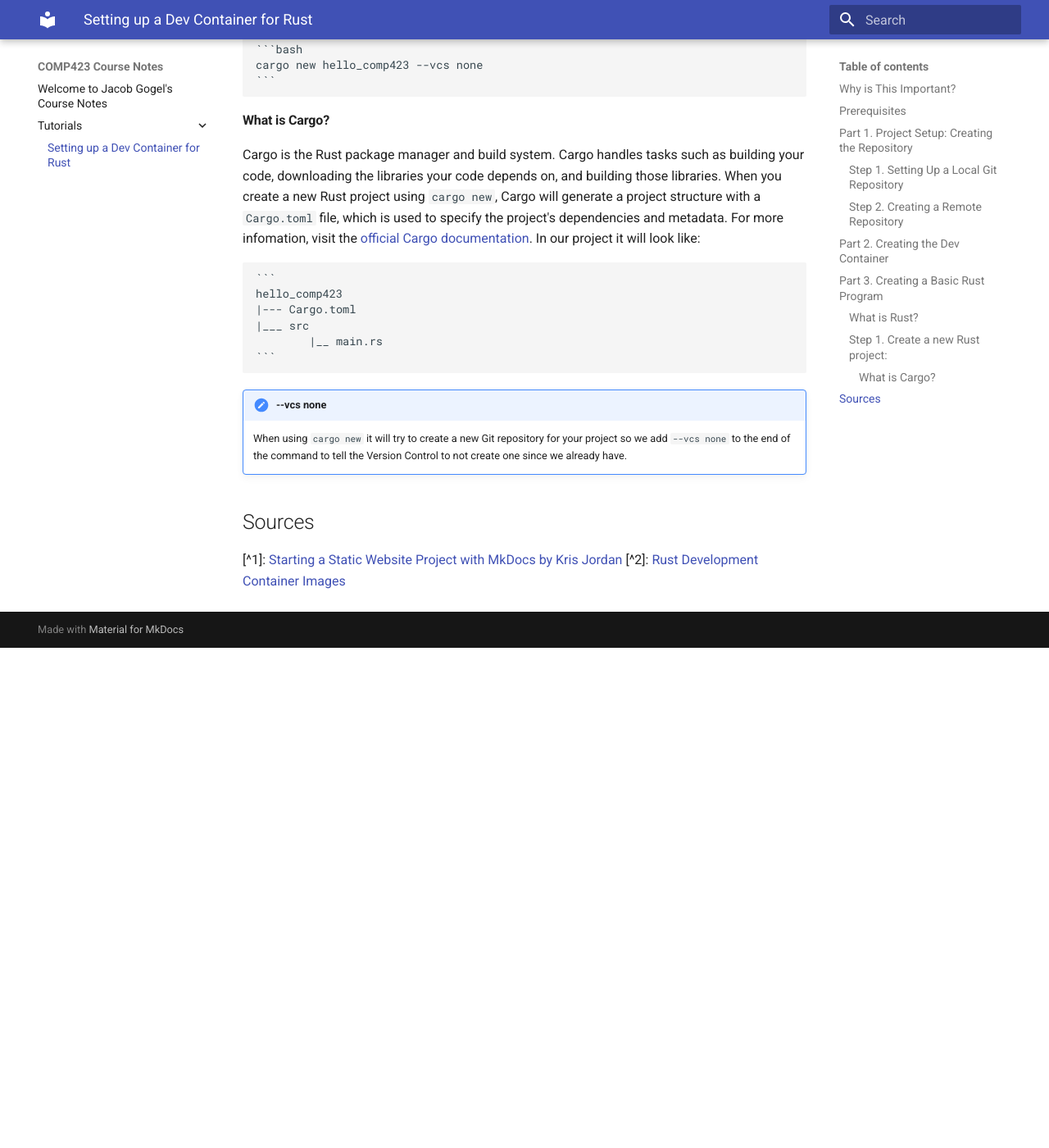
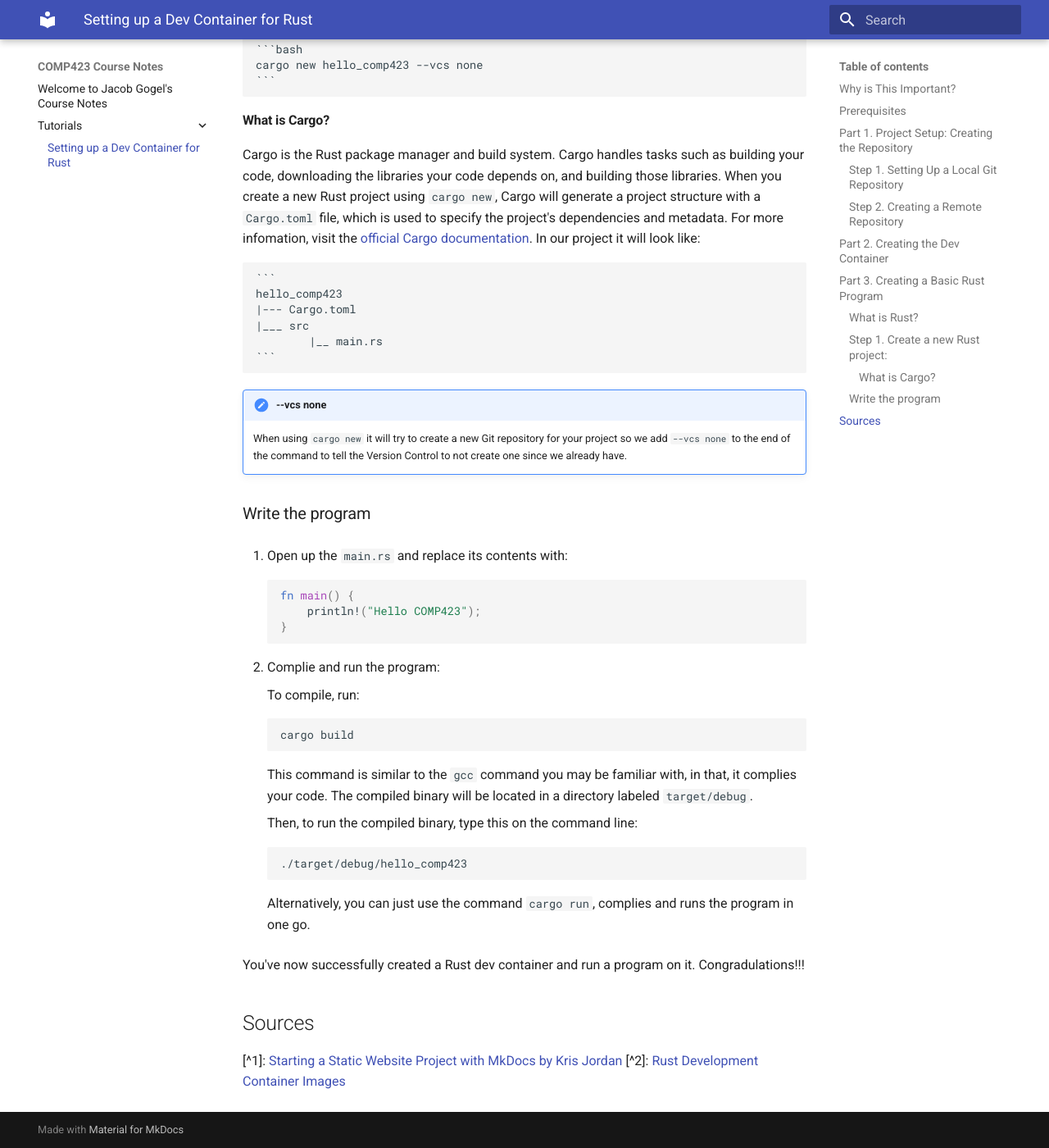
Before and after one commit to jacobala1/comp423-course-notes, an MkDocs documentation site: the page built from docs/tutorials/rust-setup.md, in a window 1280 px wide and 1400 px high, scrolled down 3800 px. Shown: the whole window at 82% size. Built offline with MkDocs 1.6.1 and Material for MkDocs 9.7.7, drawn with Linux system fonts in a browser that asks for light colours; before the commit the page ends 4590 px from its top, so only the background shows below that.

Commit message:
Added finialized the tutorial by writing how to make the Rust program

````diff
--- a/docs/tutorials/rust-setup.md
+++ b/docs/tutorials/rust-setup.md
@@ -142,6 +142,36 @@ Cargo is the Rust package manager and build system. Cargo handles tasks such as
 !!! note "--vcs none"
     When using `cargo new` it will try to create a new Git repository for your project so we add `--vcs none` to the end of the command to tell the Version Control to not create one since we already have.
 
+### Write the program
+
+1. Open up the `main.rs` and replace its contents with:
+
+    ```rust
+    fn main() {
+        println!("Hello COMP423");
+    }
+    ```
+
+2. Complie and run the program:
+
+    To compile, run:
+
+    ```bash
+    cargo build
+    ```
+    This command is similar to the `gcc` command you may be familiar with, in that, it complies your code. The compiled binary will be located in a directory labeled `target/debug`.
+
+    Then, to run the compiled binary, type this on the command line:
+
+    ```bash
+    ./target/debug/hello_comp423
+    ```
+
+    Alternatively, you can just use the command `cargo run`, complies and runs the program in one go.
+
+
+
+You've now successfully created a Rust dev container and run a program on it. Congradulations!!!
 
 
 ## Sources
````
